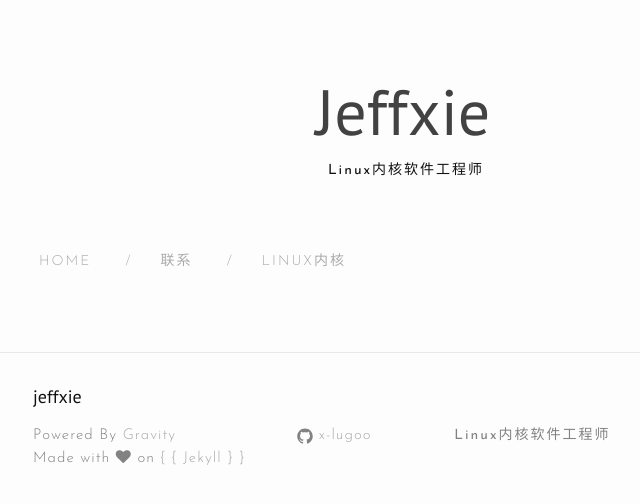
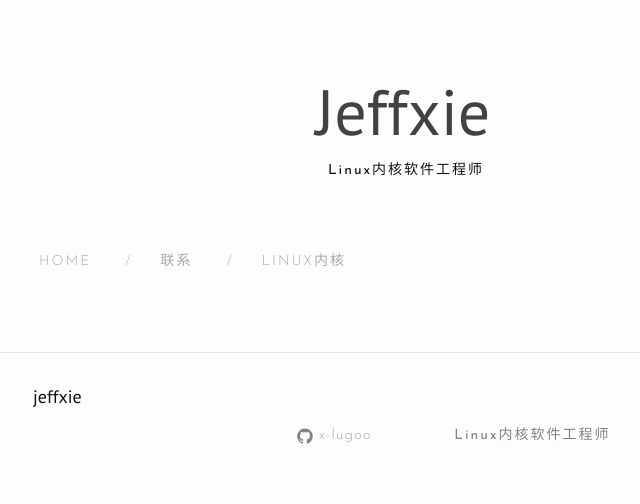
Before and after one commit to x-lugoo/x-lugoo.github.io, a Jekyll site: the page built from index.html, in a window 1280 px wide. Shown: the top 504 px of the page, without its empty margins (237-877 px from the left). Built offline with Jekyll 4.4.1, drawn with Linux system fonts in a browser that asks for light colours; nearby versions of some CDN libraries; the list of posts is cut into pages by our own code.

Commit message:
modify footer.html

```diff
--- a/_includes/footer.html
+++ b/_includes/footer.html
@@ -7,9 +7,6 @@
     <div class="footer-col-wrapper">
       <div class="footer-col footer-col-1">
         <ul class="contact-list footer-content">
-          <li>Powered By <a href="http://github.com/hemangsk/Gravity">Gravity</a></li>
-          <li>Made with <i class="fa fa-heart"></i> on <a href="http://jekyllrb.com"><span>{ { Jekyll } }</a></span></li>
-
 
         </ul>
       </div>
```
